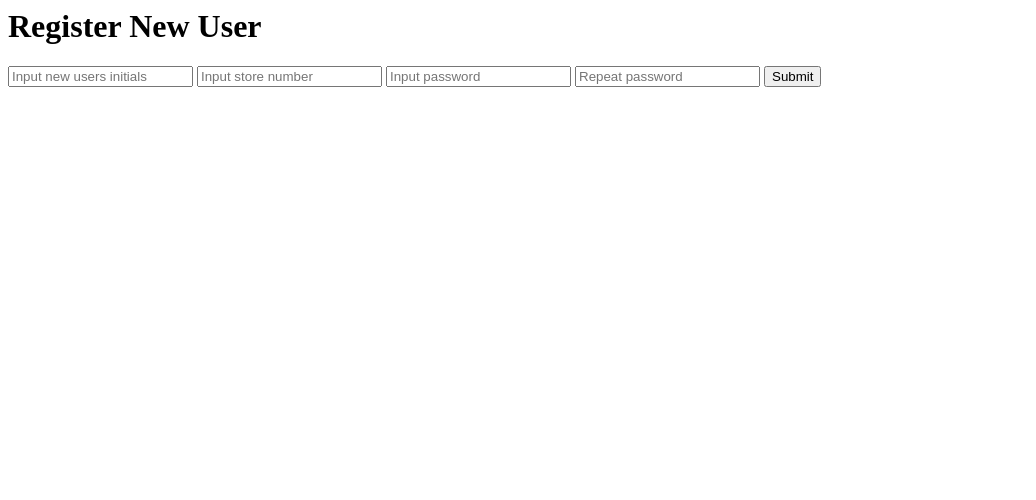
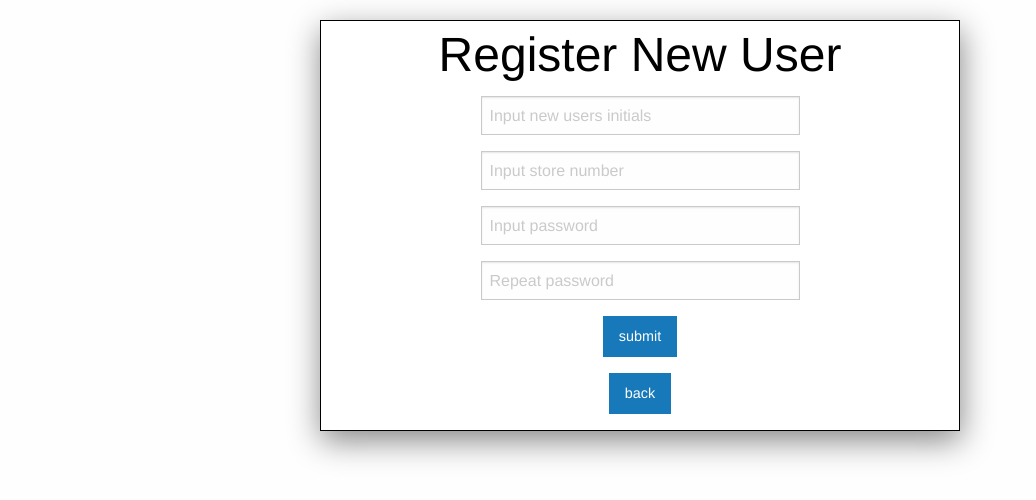
Before and after one commit to cph-jh332/drawerCountv2, a PHP site: page /register.php in a window 1280 px wide. Shown: the top 500 px of the page, without its empty margins (0-1036 px from the left). Run offline with PHP 8.4, Linux system fonts and the light colour scheme; the visitor is signed in with stand-in values (Sample User, id 1); some libraries are stand-ins or nearby versions.

Commit message:
final finish

```diff
--- /dev/null
+++ b/css/styles.css
@@ -0,0 +1,36 @@
+header {
+    text-align: center;
+    background: blue;
+}
+
+header h1 {
+    color: white;
+    margin-bottom: 0;
+}
+
+nav {
+    text-align: center;
+    background: #00BFFF;
+}
+
+nav a {
+    padding: 0px 5px;
+}
+
+div {
+    text-align: center;
+}
+
+form {
+    text-align: center;
+}
+
+.box {
+    margin-top: 20px;
+    margin-bottom: 20px;
+    text-align: center;
+    color: black;
+    background: white;
+    border: 1px solid black;
+    box-shadow: 1px 10px 30px #888888;
+}
--- /dev/null
+++ b/inc/header.php
@@ -0,0 +1,10 @@
+<meta charset="utf-8">
+<meta http-equiv="x-ua-compatible" content="ie=edge">
+<meta name="viewport" content="width=device-width, initial-scale=1.0">
+<!-- Compressed CSS -->
+<link rel="stylesheet" href="https://cdn.jsdelivr.net/npm/foundation-sites@6.4.3/dist/css/foundation.min.css" integrity="sha256-GSio8qamaXapM8Fq9JYdGNTvk/dgs+cMLgPeevOYEx0= sha384-wAweiGTn38CY2DSwAaEffed6iMeflc0FMiuptanbN4J+ib+342gKGpvYRWubPd/+ sha512-QHEb6jOC8SaGTmYmGU19u2FhIfeG+t/hSacIWPpDzOp5yygnthL3JwnilM7LM1dOAbJv62R+/FICfsrKUqv4Gg==" crossorigin="anonymous">
+
+<!-- Compressed JavaScript -->
+<script src="https://cdn.jsdelivr.net/npm/foundation-sites@6.4.3/dist/js/foundation.min.js" integrity="sha256-mRYlCu5EG+ouD07WxLF8v4ZAZYCA6WrmdIXyn1Bv9Vk= sha384-KzKofw4qqetd3kvuQ5AdapWPqV1ZI+CnfyfEwZQgPk8poOLWaabfgJOfmW7uI+AV sha512-0gHfaMkY+Do568TgjJC2iMAV0dQlY4NqbeZ4pr9lVUTXQzKu8qceyd6wg/3Uql9qA2+3X5NHv3IMb05wb387rA==" crossorigin="anonymous"></script>
+<link rel="stylesheet" href="css/styles.css">
+<link rel="icon" href="inc/favicon.ico" sizes="16x16" type="image/x-icon">
--- a/register.php
+++ b/register.php
@@ -7,25 +7,37 @@
 ?>
 <html>
 <head>
-    <meta charset="UTF-8">
-    <meta name="viewport"
-          content="width=device-width, user-scalable=no, initial-scale=1.0, maximum-scale=1.0, minimum-scale=1.0">
-    <meta http-equiv="X-UA-Compatible" content="ie=edge">
+    <?php require_once './inc/header.php' ?>
     <title>Register</title>
 </head>
 <body>
+<div class="grid-x">
+    <div class="cell large-3">&nbsp;</div>
+    <div class="cell large-6 box">
         <h1>Register New User</h1>
         <?php
         if(isset($_GET['error'])){
             echo "<p>{$_GET['error']}</p>";
         }
         ?>
+        <div class="grid-x">
+            <div class="cell large-3">&nbsp;</div>
+            <div class="cell large-6">
                 <form action="./frontControllers/registerController.php">
                     <input type="text" name="name" placeholder="Input new users initials">
                     <input type="number" name="store" placeholder="Input store number">
                     <input type="password" name="password1" placeholder="Input password">
                     <input type="password" name="password2" placeholder="Repeat password">
-        <input type="submit">
+                    <input type="submit" value="submit" class="button">
                 </form>
+            </div>
+            <div class="cell large-3">&nbsp;</div>
+        </div>
+        <form action="./index.php">
+            <input type="submit" value="back" class="button">
+        </form>
+    </div>
+    <div class="cell large-3">&nbsp;</div>
+</div>
 </body>
 </html>
```
Also changed, not shown: db/dbconnect.php (+0 -11 lines), index.php (+16 -7 lines), login.php (+19 -10 lines), newcount.php (+13 -6 lines), todeposit.php (+11 -8 lines), viewcounts.php (+11 -5 lines), inc/favicon.ico (added). Lines whose indentation alone changed are shown as unchanged.
